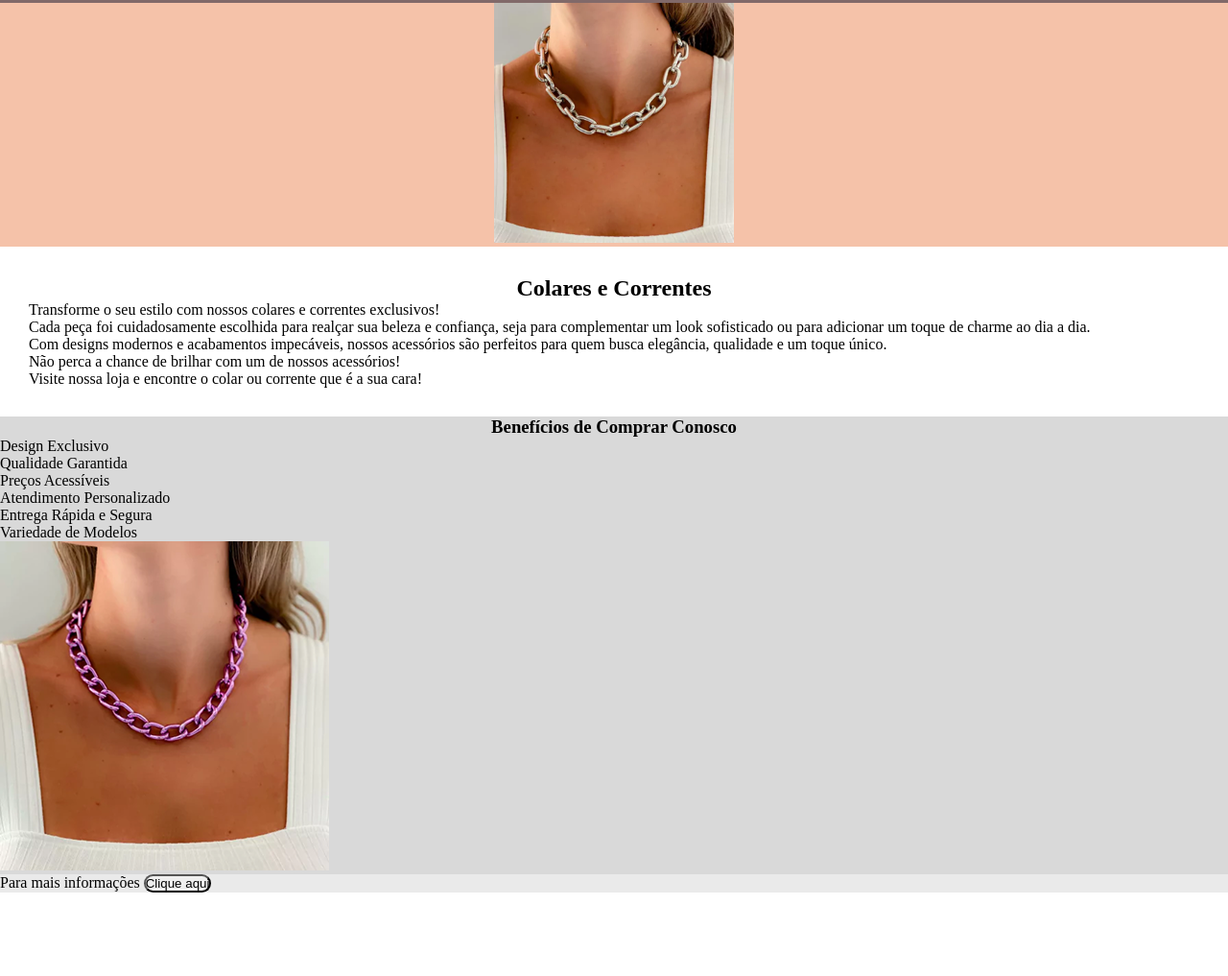
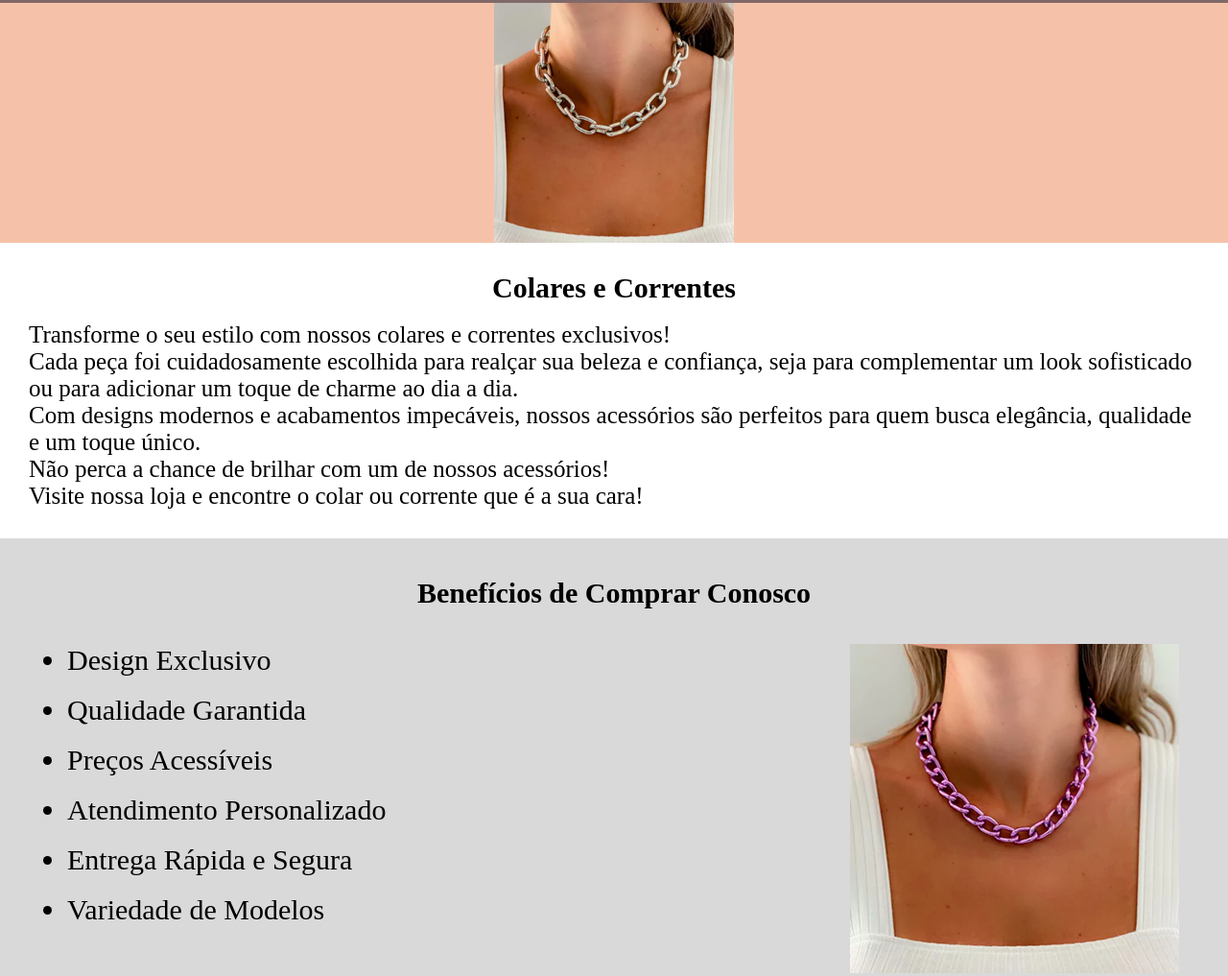
Before and after one commit to felipeliralira/Loja-de-Correntes-e-Colares, a plain HTML site: page index.html in a window 1280 px wide. Shown: the part 34-1051 px from the top of the page at 96% size. Before the commit the page ends 964 px from the top, so only its background shows below. Drawn offline with Linux system fonts and the light colour scheme.

Commit message:
Add files via upload

```diff
--- a/index.html
+++ b/index.html
@@ -10,30 +10,31 @@
     <header>
         <h1>Brilho</h1>
     </header>
-    <center><div class="Div1"><img id="primeiraimagem" src="CHOKER CADEADO PRATA CL134 1.png" alt="Colar CHOKER CADEADO PRATA CL134"></div></center>
+    <div class="Div1"><img id="primeiraimagem" src="CHOKER CADEADO PRATA CL134 1.png" alt="Colar CHOKER CADEADO PRATA CL134"></div>
     <div class="Div2">
-    <h2>Colares e Correntes</h2>
-    <p>Transforme o seu estilo com nossos colares e correntes exclusivos!</p>
+    <h2 class="segundotitulo">Colares e Correntes</h2>
+    <br>
+    <div class="frase_principal"><p>Transforme o seu estilo com nossos colares e correntes exclusivos!</p>
     <p>Cada peça foi cuidadosamente escolhida para realçar sua beleza e confiança,
         seja para complementar um look sofisticado ou para adicionar um toque de charme ao dia a dia.</p>
     <p>Com designs modernos e acabamentos impecáveis, nossos acessórios são perfeitos para quem busca elegância,
         qualidade e um toque único.
     <p>Não perca a chance de brilhar com um de nossos acessórios!</p>
-    <p>Visite nossa loja e encontre o colar ou corrente que é a sua cara!</p>
+    <p>Visite nossa loja e encontre o colar ou corrente que é a sua cara!</p></div>
 </div>
 <div class="Div3">
-    <h3>Benefícios de Comprar Conosco</h3>
+    <h3 class="terceirotitulo">Benefícios de Comprar Conosco</h3><br><br>
          <ul>
-             <li>Design Exclusivo</li>
-             <li>Qualidade Garantida</li>
-             <li>Preços Acessíveis</li>
-             <li>Atendimento Personalizado</li>
-             <li>Entrega Rápida e Segura</li>
-             <li>Variedade de Modelos</li>
+             <li class="lista">Design Exclusivo</li><br>
+             <li class="lista">Qualidade Garantida</li><br>
+             <li class="lista">Preços Acessíveis</li><br>
+             <li class="lista">Atendimento Personalizado</li><br>
+             <li class="lista">Entrega Rápida e Segura</li><br>
+             <li class="lista">Variedade de Modelos</li><br>
         </ul>
-    <img id="segundaimagem" src="SALE - CHOKER ELOS 1.png" alt="Colar SALE - CHOKER ELOS">
+    <img class="segundaimagem" src="SALE - CHOKER ELOS 1.png" alt="Colar SALE - CHOKER ELOS">
 </div>
-    <footer>
+    <footer class="rodape">
         <p>Para mais informações <button>Clique aqui</button></p>
     </footer>
 
--- a/style.css
+++ b/style.css
@@ -12,6 +12,8 @@ header{
 
 #primeiraimagem{
     width: 250px;
+    display: block;
+    margin: 0 auto;
 }
 
 .Div1{
@@ -30,13 +32,33 @@ h2{
 }
 
 
+.segundotitulo{
+    font-size: 30px;
+}
+
+.frase_principal{
+    font-size: 25px;
+}
+
 h3{
     text-align: center;
 }
 
 .Div3{
     background-color: #d9d9d9;
+    padding: 40px;
 }
+
+
+.terceirotitulo{
+    font-size: 30px;
+}
+
+.lista{
+    font-size: 30px;
+    margin-left: 30px;
+}
+
 
 
 footer{
@@ -46,4 +68,19 @@ footer{
 
 button{
     border-radius: 16px;
+    padding: 10px;
 }
+
+
+ul{
+    display: inline-block;
+    vertical-align: top;
+    margin-right: 40%;
+}
+
+.rodape{
+    height: 50px;
+    text-align: center;
+    padding-top: 30px;
+    font-size: 20px;
+}
```
